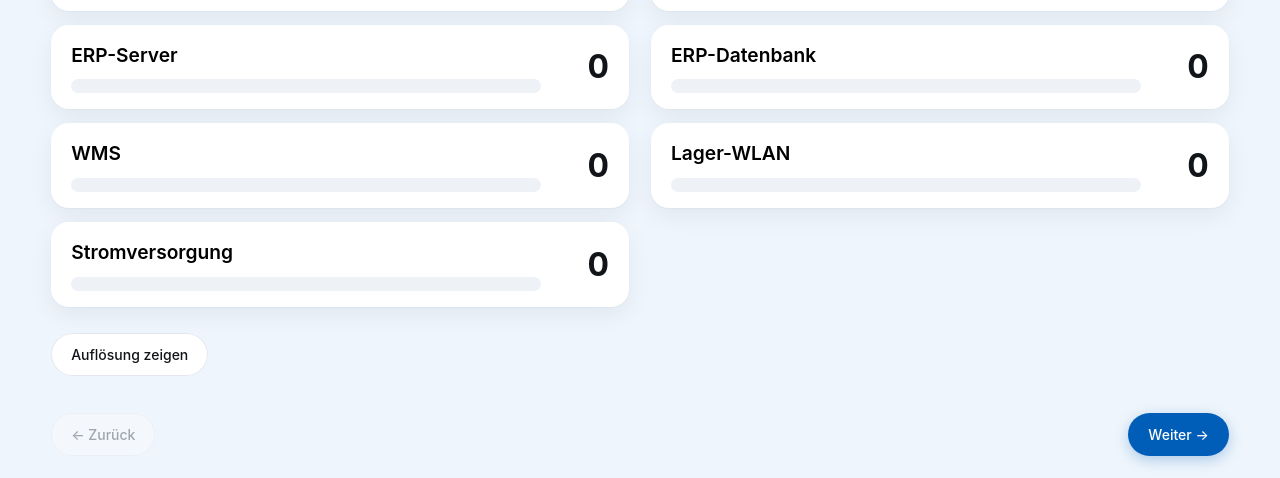
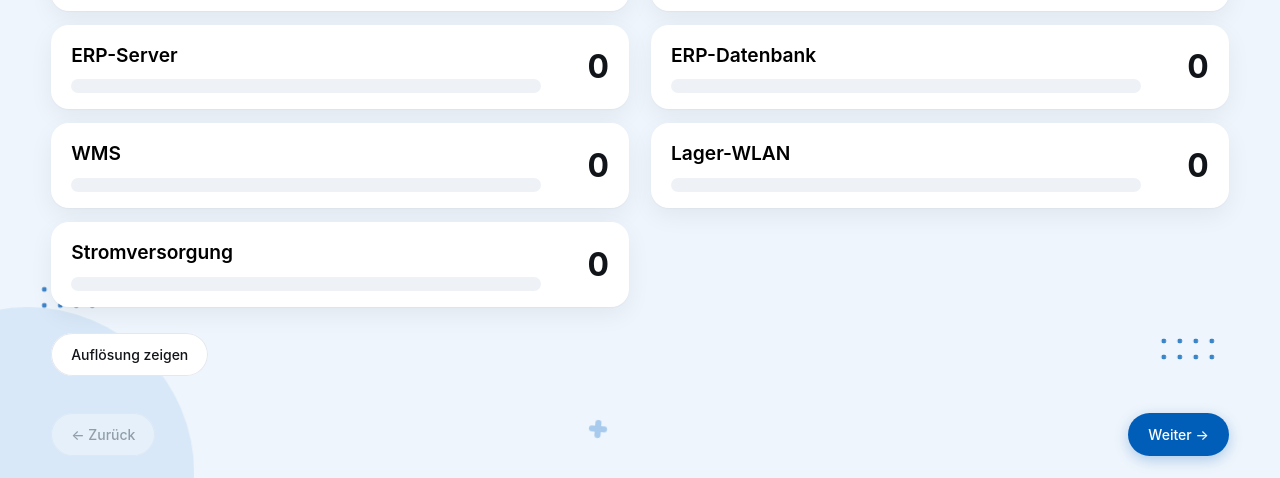
Before and after one commit to Noni2402/medilog-portal, a plain HTML site: page abstimmung.html in a window 1280 px wide. Shown: the part 322-800 px from the top of the page. Drawn offline with Linux system fonts and the light colour scheme.

Commit message:
Add animated decorations to voting page
Add subtle background shapes and a translucent header to the voting page, with animations disabled for reduced-motion preferences.

```diff
--- a/abstimmung.html
+++ b/abstimmung.html
@@ -11,6 +11,11 @@
 <link rel="stylesheet" href="assets/css/style.css">
 </head>
 <body class="vt-body">
+  <div class="vt-deco" aria-hidden="true">
+    <span class="d-circle c1"></span><span class="d-circle c2"></span>
+    <span class="d-dots t1"></span><span class="d-dots t2"></span>
+    <span class="d-plus p1"></span><span class="d-plus p2"></span><span class="d-plus p3"></span>
+  </div>
   <header class="vt-top">
     <div class="vt-brand"><span class="vt-plus"></span><b>MediLog Zentral AG</b><span class="vt-sep">·</span>Gemeinsame Liste</div>
     <nav class="vt-steps" id="vtSteps"></nav>
--- a/assets/css/style.css
+++ b/assets/css/style.css
@@ -424,3 +424,24 @@ blockquote{margin:20px 0 0;padding:16px 20px;background:var(--bg);border-radius:
 .vt-hint{font-size:13px;color:var(--ink3)}
 .vt-foot .btn:disabled{opacity:.35;cursor:default}
 @media (max-width:900px){.vt-grid{grid-template-columns:1fr}}
+
+/* Dezente Deko wie in der Präsentation */
+.vt-deco{position:fixed;inset:0;pointer-events:none;z-index:0;overflow:hidden}
+.vt-top,.vt-main,.vt-foot{position:relative;z-index:1}
+.d-circle{position:absolute;border-radius:50%;background:#D3E5F7}
+.d-circle.c1{width:42vw;height:42vw;max-width:620px;max-height:620px;right:-12vw;top:-18vw;animation:dFloat 18s ease-in-out infinite}
+.d-circle.c2{width:26vw;height:26vw;max-width:380px;max-height:380px;left:-10vw;bottom:-12vw;opacity:.8;animation:dFloat 22s ease-in-out infinite reverse}
+.d-dots{position:absolute;width:64px;height:30px;background-image:radial-gradient(circle,#005EB8 2.4px,transparent 2.6px);background-size:16px 16px;opacity:.75;animation:dDrift 14s ease-in-out infinite}
+.d-dots.t1{left:2.2vw;bottom:20vh}
+.d-dots.t2{right:5vw;bottom:14vh;animation-delay:-6s}
+.d-plus{position:absolute;width:22px;height:22px;opacity:.9;animation:dPlus 9s ease-in-out infinite}
+.d-plus:before,.d-plus:after{content:"";position:absolute;background:#9CC3EA;border-radius:3px;left:50%;top:50%;transform:translate(-50%,-50%)}
+.d-plus:before{width:100%;height:34%}.d-plus:after{width:34%;height:100%}
+.d-plus.p1{right:3vw;top:16vh}
+.d-plus.p2{left:46vw;bottom:5vh;width:18px;height:18px;animation-delay:-3s}
+.d-plus.p3{left:1.5vw;top:28vh;width:16px;height:16px;animation-delay:-6s}
+@keyframes dFloat{0%,100%{transform:translate(0,0)}50%{transform:translate(-2vw,1.5vw)}}
+@keyframes dDrift{0%,100%{transform:translate(0,0)}50%{transform:translate(10px,-8px)}}
+@keyframes dPlus{0%,100%{transform:rotate(0) scale(1);opacity:.9}50%{transform:rotate(45deg) scale(1.12);opacity:.55}}
+@media (prefers-reduced-motion:reduce){.d-circle,.d-dots,.d-plus{animation:none}}
+.vt-top{background:rgba(255,255,255,.92);backdrop-filter:saturate(1.4) blur(10px)}
```
